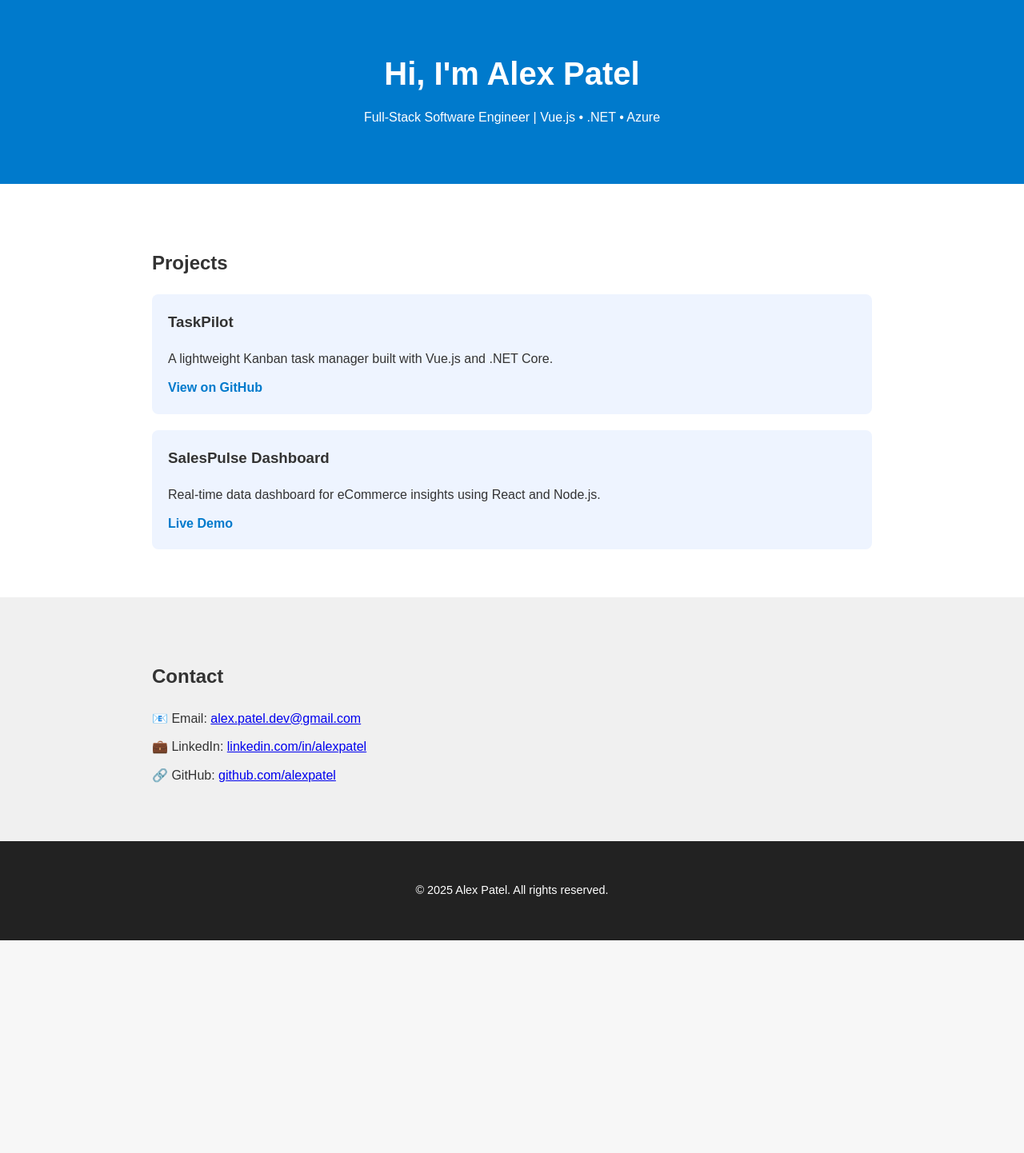
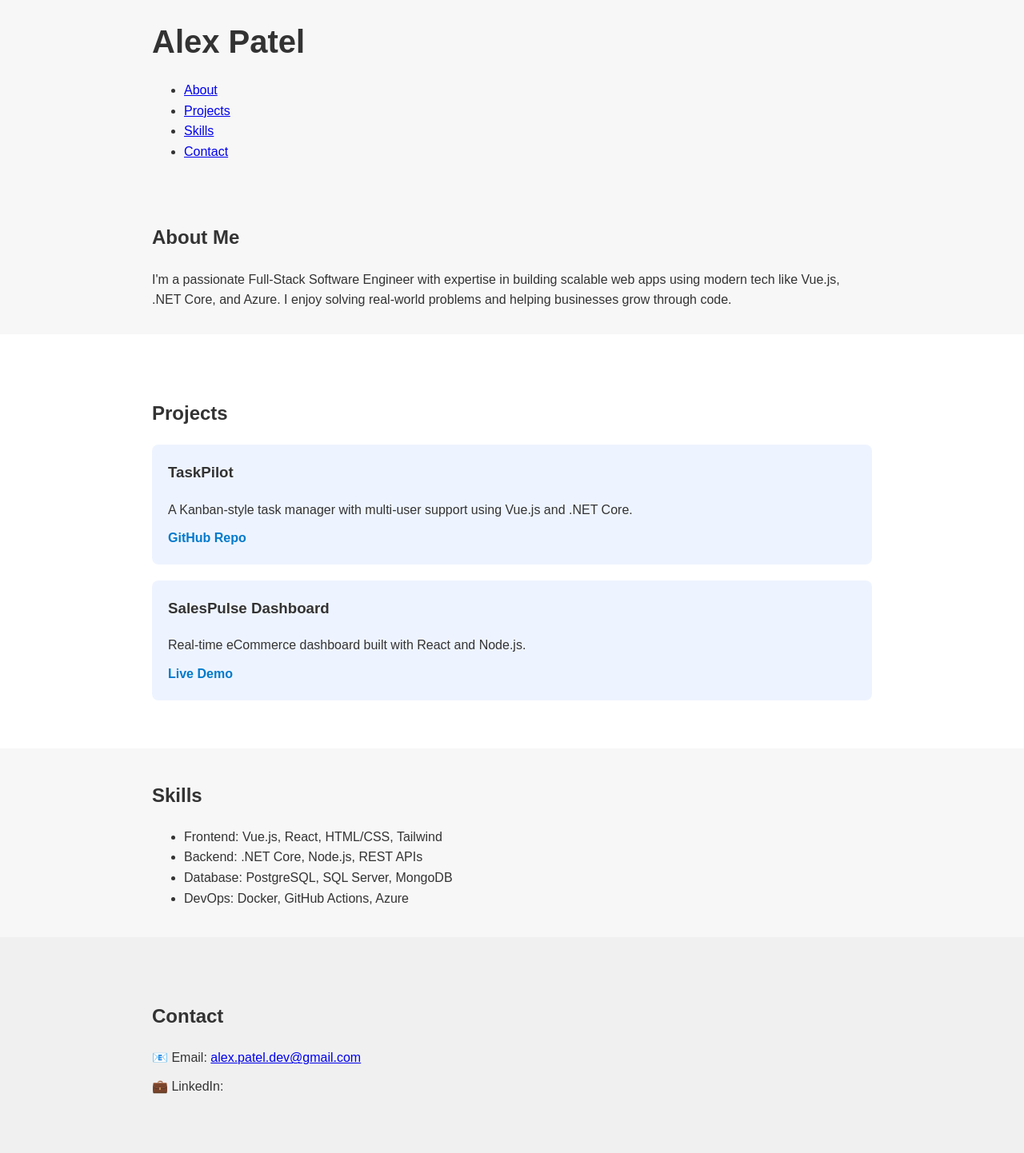
Before and after one commit to sowjanyagarapati/sowjanyagarapati.github.io, a plain HTML site: page index.html in a window 1280 px wide. Shown: the whole page at 80% size. Before the commit the page ends 1176 px from the top, so only its background shows below. Drawn offline with Linux system fonts and the light colour scheme.

Commit message:
Update index.html

```diff
--- a/index.html
+++ b/index.html
@@ -7,44 +7,63 @@
   <link rel="stylesheet" href="style.css" />
 </head>
 <body>
-  <header>
+
+  <!-- Navbar -->
+  <nav class="navbar">
+    <div class="container nav-content">
+      <h1 class="logo">Alex Patel</h1>
+      <ul class="nav-links">
+        <li><a href="#about">About</a></li>
+        <li><a href="#projects">Projects</a></li>
+        <li><a href="#skills">Skills</a></li>
+        <li><a href="#contact">Contact</a></li>
+      </ul>
+    </div>
+  </nav>
+
+  <!-- About Section -->
+  <section id="about" class="about">
     <div class="container">
-      <h1>Hi, I'm Alex Patel</h1>
-      <p>Full-Stack Software Engineer | Vue.js • .NET • Azure</p>
+      <h2>About Me</h2>
+      <p>I'm a passionate Full-Stack Software Engineer with expertise in building scalable web apps using modern tech like Vue.js, .NET Core, and Azure. I enjoy solving real-world problems and helping businesses grow through code.</p>
     </div>
-  </header>
+  </section>
 
-  <section class="projects">
+  <!-- Projects Section -->
+  <section id="projects" class="projects">
     <div class="container">
       <h2>Projects</h2>
       <div class="project-list">
         <div class="project">
           <h3>TaskPilot</h3>
-          <p>A lightweight Kanban task manager built with Vue.js and .NET Core.</p>
-          <a href="#">View on GitHub</a>
+          <p>A Kanban-style task manager with multi-user support using Vue.js and .NET Core.</p>
+          <a href="#">GitHub Repo</a>
         </div>
         <div class="project">
           <h3>SalesPulse Dashboard</h3>
-          <p>Real-time data dashboard for eCommerce insights using React and Node.js.</p>
+          <p>Real-time eCommerce dashboard built with React and Node.js.</p>
           <a href="#">Live Demo</a>
         </div>
       </div>
     </div>
   </section>
 
-  <section class="contact">
+  <!-- Skills Section -->
+  <section id="skills" class="skills">
+    <div class="container">
+      <h2>Skills</h2>
+      <ul class="skills-list">
+        <li>Frontend: Vue.js, React, HTML/CSS, Tailwind</li>
+        <li>Backend: .NET Core, Node.js, REST APIs</li>
+        <li>Database: PostgreSQL, SQL Server, MongoDB</li>
+        <li>DevOps: Docker, GitHub Actions, Azure</li>
+      </ul>
+    </div>
+  </section>
+
+  <!-- Contact Section -->
+  <section id="contact" class="contact">
     <div class="container">
       <h2>Contact</h2>
       <p>📧 Email: <a href="mailto:alex.patel.dev@gmail.com">alex.patel.dev@gmail.com</a></p>
-      <p>💼 LinkedIn: <a href="https://linkedin.com/in/alexpatel" target="_blank">linkedin.com/in/alexpatel</a></p>
-      <p>🔗 GitHub: <a href="https://github.com/alexpatel" target="_blank">github.com/alexpatel</a></p>
-    </div>
-  </section>
-
-  <footer>
-    <div class="container">
-      <p>&copy; 2025 Alex Patel. All rights reserved.</p>
-    </div>
-  </footer>
-</body>
-</html>
+      <p>💼 LinkedIn: <a href="https://linkedin.com/in/alexpat
```
